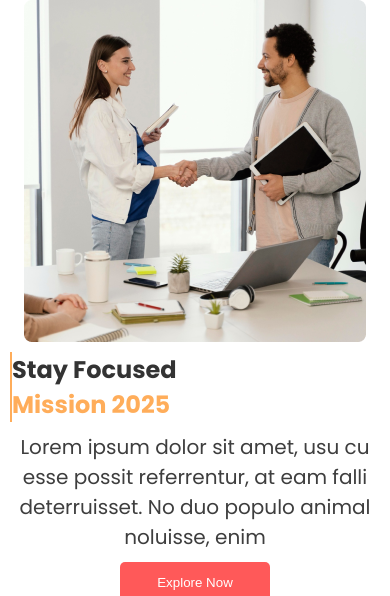
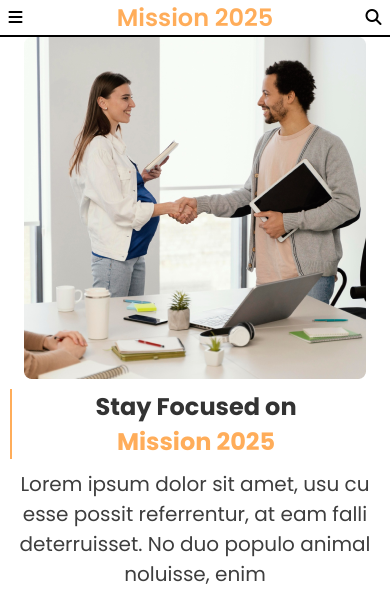
Before and after one commit to sakibnasib/missom-2025, a plain HTML site: page index.html in a window 390 px wide. Shown: the top 596 px of the page. Drawn offline with Linux system fonts and the light colour scheme.

Commit message:
added nav icon

```diff
--- a/index.html
+++ b/index.html
@@ -5,12 +5,24 @@
     <meta name="viewport" content="width=device-width, initial-scale=1.0">
     <title>Document</title>
     <link rel="stylesheet" href="./style/style.css">
+    <link rel="stylesheet" href="https://cdnjs.cloudflare.com/ajax/libs/font-awesome/6.7.2/css/all.min.css">
 </head>
 <body class="poppins-regular">
     <header class="bg">
+        <div class="vav-container display">
+              <div class="box-nav-1">
+                <i class="fa-solid fa-bars"></i>
+              </div>
+              <div class="box-nav-2">
+                <h2 class="nav-title"><span id="tex-color">Mission 2025</span></h2>
+              </div>
+              <div class="box-nav-3">
+                <i class="fa-solid fa-magnifying-glass"></i>
+              </div>
+        </div>
         <div class="banner display-flex">
             <div class="banner-title-box">
-                <h2 class="banner-title">Stay Focused  <br><span id="tex-color">Mission 2025</span></h2>
+                <h2 class="banner-title">Stay Focused on <br><span id="tex-color">Mission 2025</span></h2>
                 <p class="text-gray">Lorem ipsum dolor sit amet, usu cu esse possit referrentur, at eam falli deterruisset. No duo populo animal noluisse, enim</p>
                 <button class="btn-1">Explore Now</button>
                 <p text-gray>Scroll down to explore more about us</p>
--- a/style/style.css
+++ b/style/style.css
@@ -50,6 +50,26 @@
   .amet{
     color: rgb(66, 66, 66);
   }
+  /* vav-container */
+  .box-nav-1 i{
+    width: 100px;
+    color: black;
+  }
+  .box-nav-3 i{
+    width: 100px;
+    color: black;
+    text-align: right;
+  }
+  .vav-container{
+    border-bottom: 2px solid black;
+  }
+  .nav-title{
+    font-weight: 600;
+    font-size: 1.5rem;
+  }
+  .display{
+   display: none;
+  }
   /* banner-style */
   .bg{
     max-width: 1280px;
@@ -62,13 +82,13 @@
   .banner-title-box{
     max-width: 450px;
     text-align: center;
+    text-align: left;
   }
   .banner-title{
     font-weight: 700;
     font-weight: 3.6rem;
     color: rgb(51, 51, 51);
     margin: 10px; border-left: 2px solid rgb(255, 173, 90);
-    text-align: left;
   }
   /* mission */
   .mission-container{
@@ -197,6 +217,16 @@ padding-left: 15px;
 }
   /* respon */
   @media screen and (max-width:576px) {
+    /* nav */
+    .display{
+      display: block;
+    }
+    .vav-container{
+      margin: 0% auto;
+      display: flex;
+      justify-content:space-evenly;
+      align-items: center;
+    }
     .banner, .container-3{
         flex-direction: column-reverse;
     }
@@ -213,7 +243,7 @@ padding-left: 15px;
       flex-direction: column;
     }
     .limits-title,
-    .app-deatils, .app-img{
+    .app-deatils, .app-img, .banner-title-box{
       text-align: center;
     }
 
```
